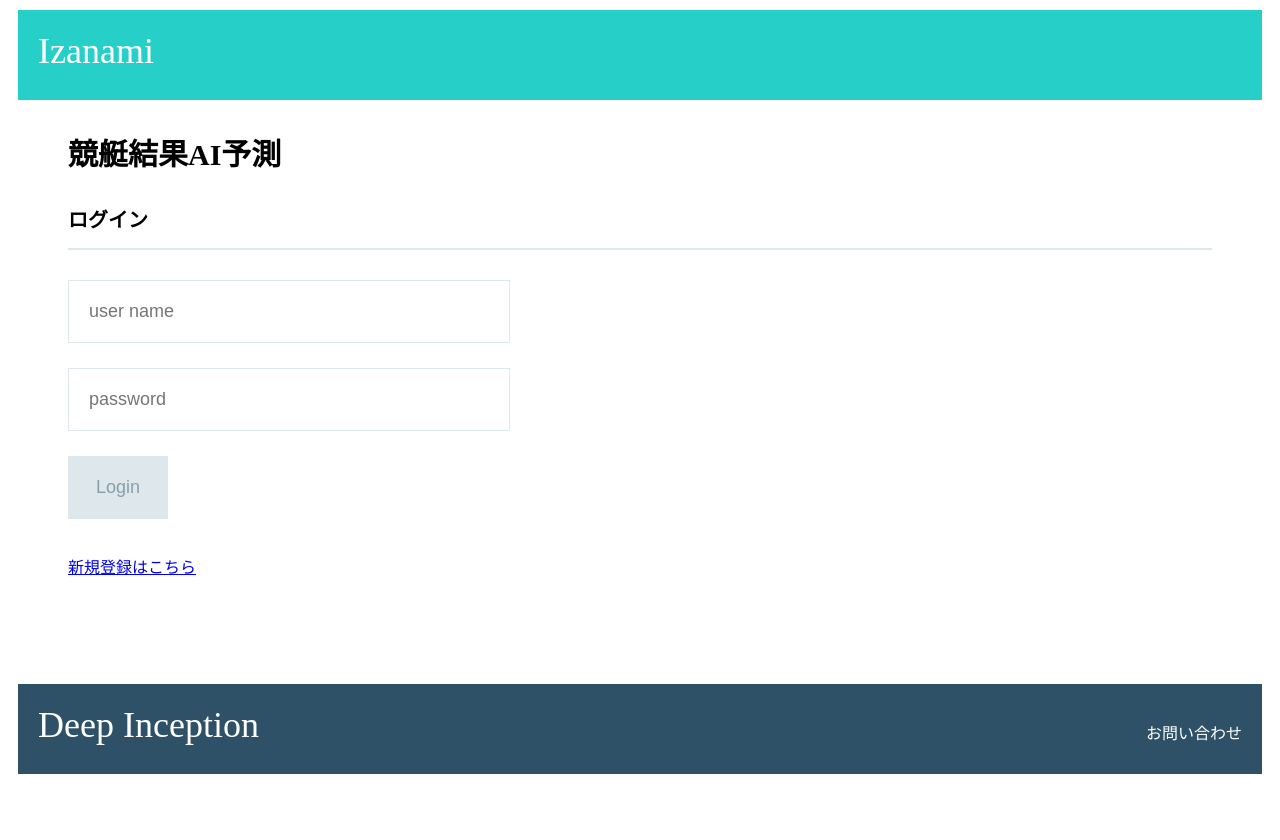
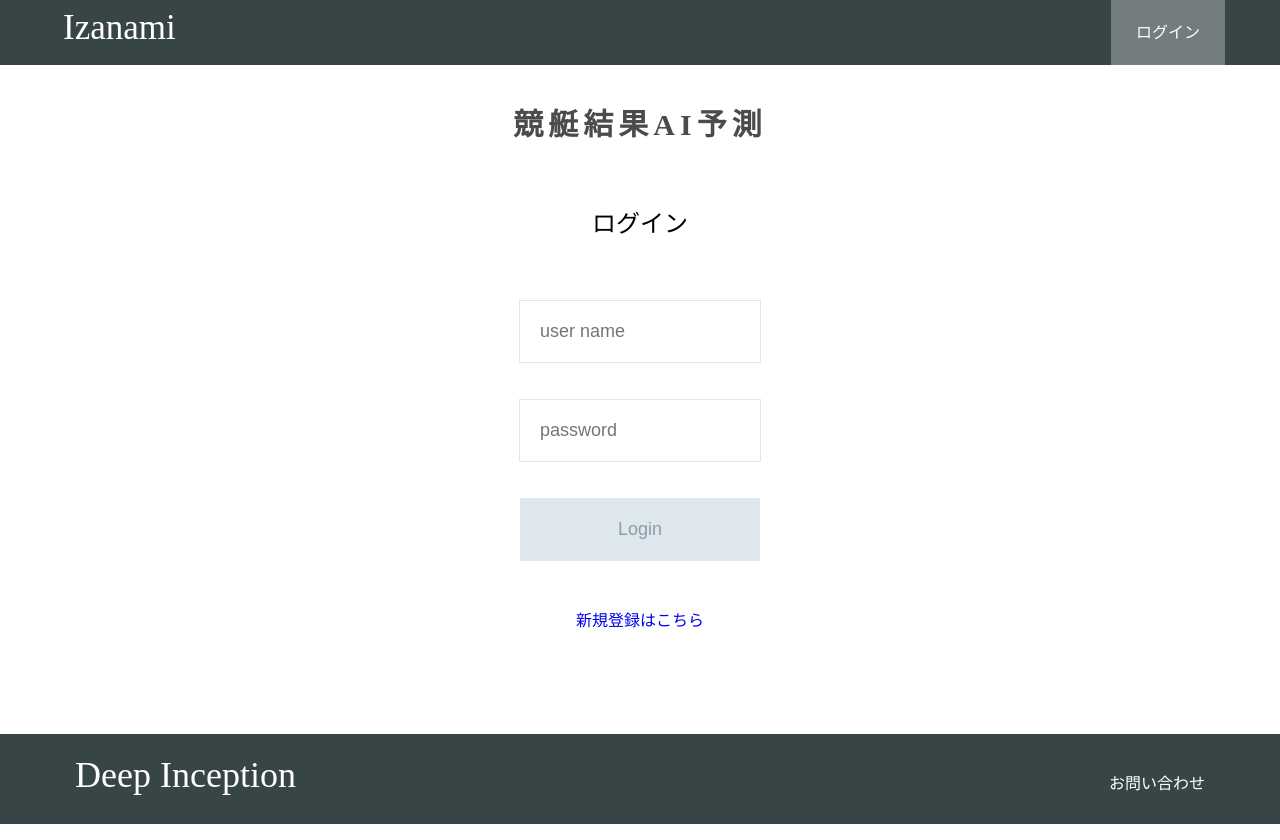
Before and after one commit to Deep-Inception/izanami_web, a Flask app: page /top in a window 1280 px wide. Before the commit the page ends 774 px from the top, so only its background shows below. Run offline with Flask 2, Linux system fonts and the light colour scheme.

Commit message:
0504_css改修

```diff
--- a/static/stylesheet.css
+++ b/static/stylesheet.css
@@ -1,45 +1,82 @@
 body {
+  margin: 0;
   font-family: "Meiryo";
+}
+
+a {
+  text-decoration: none;
 }
 
 li {
   list-style: none;
 }
 
-.header {
-  background-color: #26d0c9;
-  height: 90px;
-  margin: 10px;
+.container {
+  width: 1170px;
+  padding: 0 15px;
+  margin: 0 auto;
+}
+
+header {
+  background-color: rgba(34, 49, 52, 0.9);
+  height: 65px;
+  width: 100%;
+  position: fixed;
+  top: 0;
+  z-index: 10;
+}
+
+.header-left {
+  float: left;
 }
 
 .header-logo {
-  float: left;
-  font-size: 36px;
-  padding: 20px;
+  font-size: 35px;
+  padding: 8px;
   color: #fff;
 }
 
-.main {
-  padding-top: 100px;
-  padding-bottom: 30px;
-  padding-left: 50px;
-  padding-right: 50px;
+.header-right {
+  float: right;
+  background-color: rgba(255, 255, 255, 0.3);
+  transition: all 0.5s;
 }
 
-.copy-container h1 {
-  font-size: 30px
+.header-right:hover {
+  background-color: rgba(255, 255, 255, 0.5);
 }
 
-.contents {
-  height: 450px;
-  margin-top: 30px;
+.header-right a {
+  line-height: 65px;
+  padding: 0 25px;
+  color: white;
+  display: block;
 }
 
-.section-title {
-  border-bottom: 2px solid #dee7ec;
-  font-size: 20px;
+.top-wrapper {
+  padding: 80px 0 20px 0;
+  text-align: center;
+}
+
+.top-wrapper h1 {
+  opacity: 0.7;
+  font-size: 30px;
+  letter-spacing: 5px;
+}
+
+.login-wrapper {
+  height: 500px;
+  padding-bottom: 30px;
+  text-align: center;
+}
+
+.heading {
   padding-bottom: 15px;
-  margin-bottom: 20px;
+  margin-bottom: 10px;
+}
+
+.heading h2 {
+  font-weight: normal;
 }
 
 .contents p {
@@ -49,7 +86,7 @@ li {
 }
 
 input {
-  width: 400px;
+  width: 200px;
   margin-top: 10px;
   margin-bottom: 10px;
   padding: 20px;
@@ -58,14 +95,14 @@ input {
 }
 
 .login-submit {
-  width: 100px;
+  width: 240px;
   background-color: #dee7ec;
   color: #889eab;
   margin-bottom: 30px;
 }
 
-.footer {
-  background-color: #2f5167;
+footer {
+  background-color: rgba(34, 49, 52, 0.9);
   height: 90px;
   color: #fff;
 }
--- a/templates/top.html
+++ b/templates/top.html
@@ -4,17 +4,30 @@
     <meta charset="utf-8">
     <title>Login</title>
     <link rel="stylesheet" href="../static/stylesheet.css">
+
   </head>
   <body>
-    <div class="header">
+    <header>
+      <div class="container">
+        <div class="header-left">
           <div class="header-logo">Izanami</div>
-    <div class="main">
-      <div class="copy-container">
+        </div>
+        <div class="header-right">
+          <a href="#" class="login">ログイン</a>
+        </div>
+      </div>
+    </header>
+    <div class="top-wrapper">
+      <div class="container">
         <h1>競艇結果AI予測</h1>
       </div>
+    </div>
+    <div class="login-wrapper">
+      <div class="container">
+        <div class="heading">
+          <h2 >ログイン</h2>
+        </div>
 
-      <div class="contents">
-        <h3 class="section-title">ログイン</h3>
         {% if status == "user_notfound" %}
         <p>ユーザが見つかりません。新規登録しましょう。</p>
         {% elif status == "wrong_password" %}
@@ -26,14 +39,14 @@
         {% endif %}
         <form action="/login" method="post">
           <p><input type="text" name="user_name" placeholder="user name"></p>
-          <p><input type="password" name="password" placeholder="password"><p>
-          <p><input class="login-submit" type="submit" value="Login"><p>
+          <p><input type="password" name="password" placeholder="password"></p>
+          <p><input class="login-submit" type="submit" value="Login"></p>
         </form>
         <a href="/newcomer">新規登録はこちら</a>
       </div>
     </div>
-
-    <div class="footer">
+    <footer>
+      <div class="container">
         <div class="footer-logo">Deep Inception</div>
         <div class="footer-list">
           <ul>
@@ -41,5 +54,6 @@
           </ul>
         </div>
       </div>
+    </footer>
   </body>
 </html>
```
Lines whose indentation alone changed are shown as unchanged.
